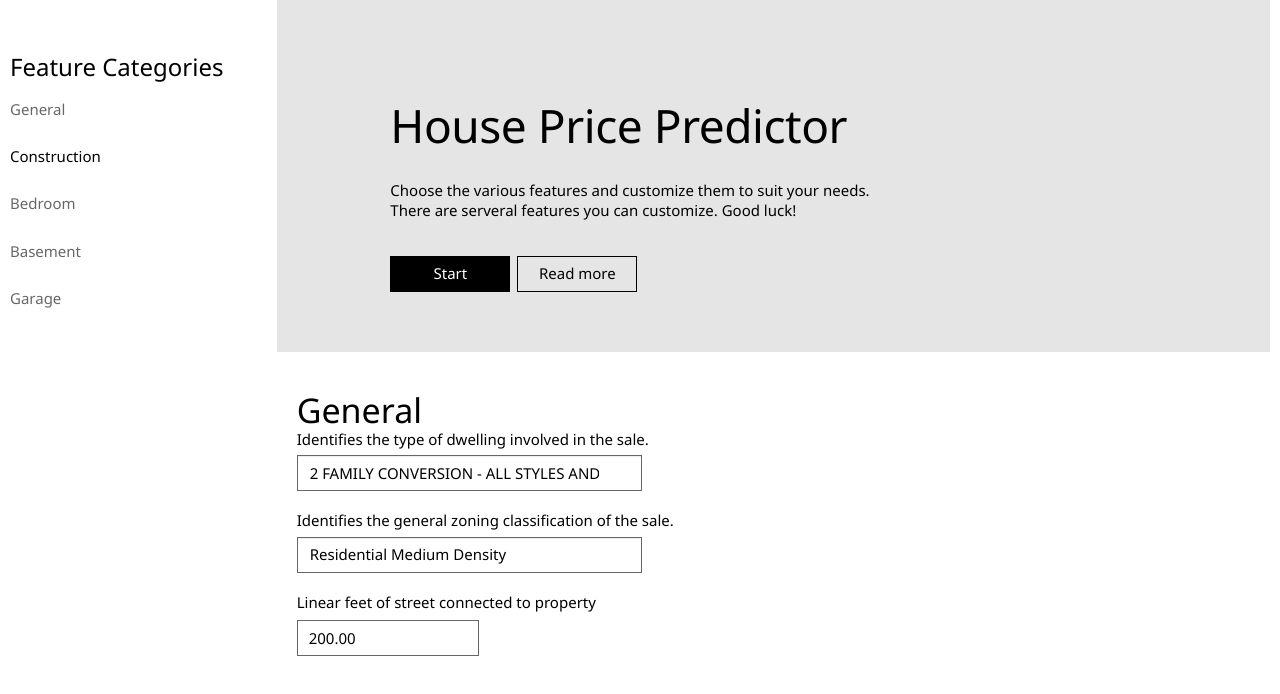
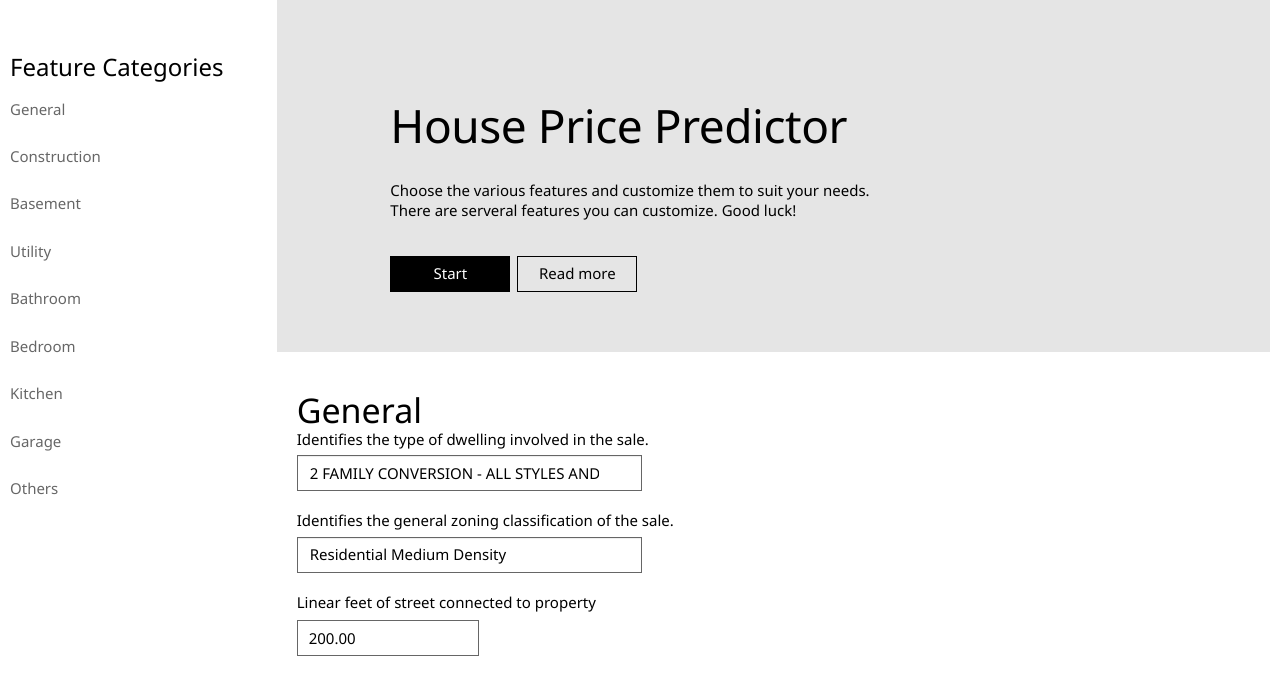
Before and after one commit to susmav1012/house-prediction, a Flask app: page / in a window 1280 px wide. Shown: the top 694 px of the page. Run offline with Flask 2, Linux system fonts and the light colour scheme; parts of the project's set-up code (start-up, migrations or seed data) failed here and were passed over; some libraries are stand-ins or nearby versions; some web fonts are replaced.

Commit message:
Finally fixed the side navigation

```diff
--- a/app.py
+++ b/app.py
@@ -20,7 +20,7 @@ def create_task():
     request_data = request.get_json()
     for feature in features_list:
         data.update({feature: request_data[feature]})
-    prediction = predict(request.json)
+    prediction = predict(data)
     return jsonify({'done': True, 'prediction': prediction[0]}), 201
 
 
--- a/features.py
+++ b/features.py
@@ -654,7 +654,7 @@ feature_form_structure = {
             }
         },
     ],
-    'Utilities': [
+    'Utility': [
         {
             'Label': 'Heating',
             'Data' : {
--- a/templates/form.html
+++ b/templates/form.html
@@ -2,7 +2,7 @@
 
 {% for key in feature_form_structure %}
 
-    <div class="type-h3">{{ key }}</div>
+    <div id="{{ key }}" class="type-h3">{{ key }}</div>
 
     {% for feature in feature_form_structure[key] %}
 
--- a/templates/index.html
+++ b/templates/index.html
@@ -5,50 +5,28 @@
     <meta http-equiv="X-UA-Compatible" content="IE=edge" />
     <meta name="viewport" content="width=device-width, initial-scale=1.0" />
 
-    <link rel="stylesheet" href="{{ url_for('static', filename='css/reset.css') }}" />
-    <link rel="stylesheet" href="{{ url_for('static', filename='css/style.css') }}" />
-    <link rel="stylesheet" href="{{ url_for('static', filename='css/winstrap.min.css') }}" />
-    <link rel="stylesheet" href="{{ url_for('static', filename='css/winstrap-optional.min.css') }}" />
+    <link
+      rel="stylesheet"
+      href="{{ url_for('static', filename='css/reset.css') }}"
+    />
+    <link
+      rel="stylesheet"
+      href="{{ url_for('static', filename='css/style.css') }}"
+    />
+    <link
+      rel="stylesheet"
+      href="{{ url_for('static', filename='css/winstrap.min.css') }}"
+    />
+    <link
+      rel="stylesheet"
+      href="{{ url_for('static', filename='css/winstrap-optional.min.css') }}"
+    />
     <title>House Price Predictions</title>
   </head>
   <body>
     <div class="container-fluid">
       <div class="row">
-        <div class="col-md-5">
-          <div class="sidenav-item make-me-sticky">
-            <a class="btn btn-lightweight no-outline navigation-btn"
-              >Feature Categories</a
-            >
-            <nav
-              role="navigation"
-              id="sidenav"
-              class="nav side-navigation side-navigation-large theme-default"
-            >
-              <div class="navigation-label">Feature Categories</div>
-              <button
-                type="button"
-                class="close"
-                data-dismiss="side-navigation"
-                aria-label="close"
-              >
-                <i class="glyph glyph-cancel"></i>
-              </button>
-              <ul>
-                <li><a class="nav-item-1" href="#">General</a></li>
-                <li>
-                  <a class="nav-item-2 active" href="#">Construction</a>
-                </li>
-                <li><a class="nav-item-3" href="#">Bedroom</a></li>
-                <li><a class="nav-item-4" href="#">Basement</a></li>
-                <li>
-                  <a class="nav-item-5" href="#">Garage</a>
-                </li>
-              </ul>
-            </nav>
-            <div id="results">
-            </div>
-          </div>
-        </div>
+        <div class="col-md-5">{% include 'nav.html' %}</div>
         <div class="col-md-19">
           <div class="content">
             <div class="container-fluid">
@@ -80,9 +58,7 @@
               </div>
               <div class="container-fluid second">
                 <div class="row">
-                  <div class="col-md-24">
-                    {% include 'form.html' %}
-                  </div>
+                  <div class="col-md-24">{% include 'form.html' %}</div>
                 </div>
               </div>
             </div>
--- /dev/null
+++ b/templates/nav.html
@@ -0,0 +1,28 @@
+<div class="sidenav-item make-me-sticky">
+  <a class="btn btn-lightweight no-outline navigation-btn"
+    >Feature Categories</a
+  >
+  <nav
+    role="navigation"
+    id="sidenav"
+    class="nav side-navigation side-navigation-large theme-default"
+  >
+    <div class="navigation-label">Feature Categories</div>
+    <button
+      type="button"
+      class="close"
+      data-dismiss="side-navigation"
+      aria-label="close"
+    >
+      <i class="glyph glyph-cancel"></i>
+    </button>
+    <ul>
+      {% for key in feature_form_structure %}
+
+      <li><a class="nav-item-1" href="#{{ key }}">{{ key }}</a></li>
+
+      {% endfor %}
+    </ul>
+  </nav>
+  <div id="results"></div>
+</div>
```
